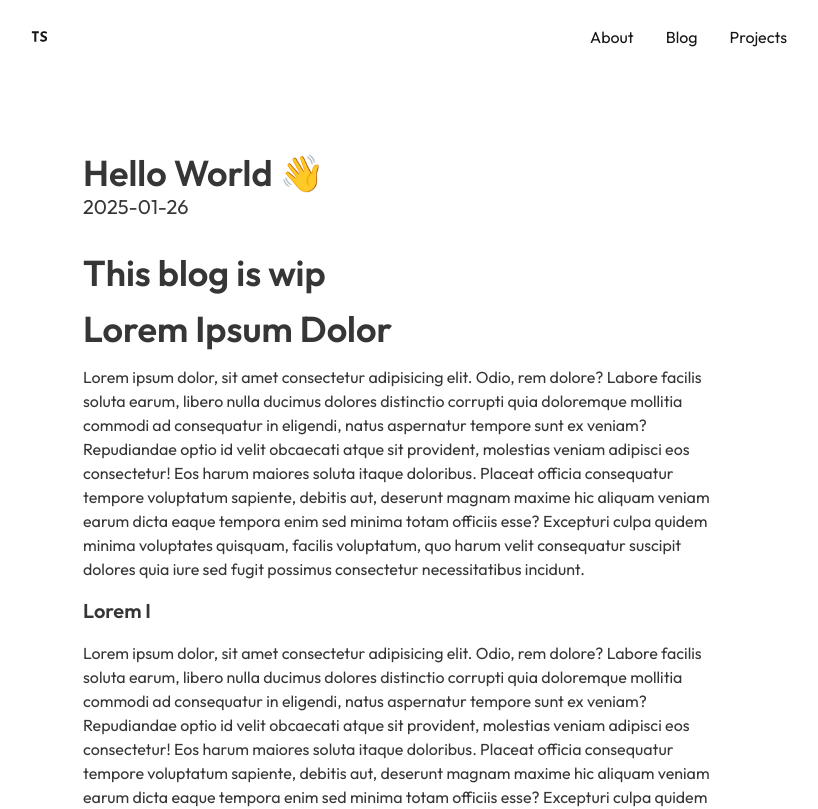
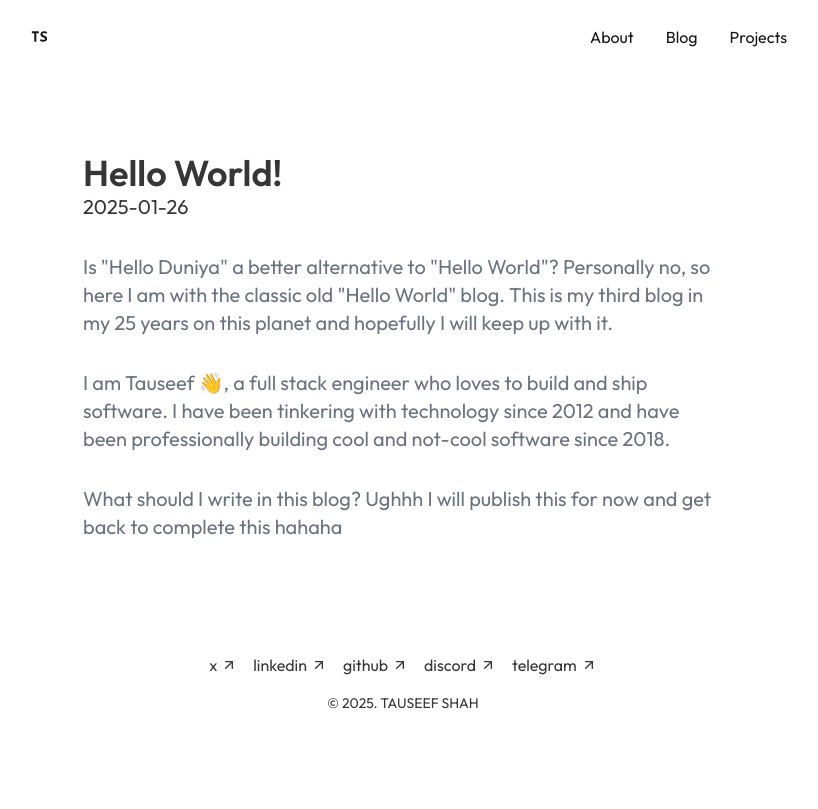
Before and after one commit to tauseefsshah/tauseefsshah.com, a Next.js app: page /blog/1-hello-world in a window 1280 px wide. Shown: the top 809 px of the page, without its empty margins (237-1055 px from the left). Built offline with nearby package versions, Linux system fonts and the light colour scheme.

Commit message:
chore: first blog. wip

```diff
--- a/app/blog/[slug]/page.jsx
+++ b/app/blog/[slug]/page.jsx
@@ -31,7 +31,7 @@ export default async function Page({ params }) {
         <p className="text-xl font-semiold">{meta.date}</p>
       </div>
       <article
-        className="space-y-4"
+        className="space-y-8 text-xl text-gray-500"
         dangerouslySetInnerHTML={{
           __html: _content,
         }}
--- a/data/blogs/1-hello-world.md
+++ b/data/blogs/1-hello-world.md
@@ -1,19 +1,11 @@
 ---
 date: "2025-01-26"
-title: Hello World 👋
-excerpt: This blog is wip. Lorem ipsum dolor, sit amet consectetur adipisicing elit. Odio, rem dolore? Labore facilis soluta earum, libero nulla ducimus dolores distinctio corrupti quia doloremque mollitia commodi ad consequatur in eligendi
+title: Hello World!
+excerpt: Is Hello Duniya a better alternative to Hello World? Personally no, so here I am with the classic old Hello World blog. This is my third blog in my 25 years on this planet and hopefully I will keep up with it.
 ---
 
-# This blog is wip
+Is "Hello Duniya" a better alternative to "Hello World"? Personally no, so here I am with the classic old "Hello World" blog. This is my third blog in my 25 years on this planet and hopefully I will keep up with it.
 
-# Lorem Ipsum Dolor
+I am Tauseef 👋, a full stack engineer who loves to build and ship software. I have been tinkering with technology since 2012 and have been professionally building cool and not-cool software since 2018.
 
-Lorem ipsum dolor, sit amet consectetur adipisicing elit. Odio, rem dolore? Labore facilis soluta earum, libero nulla ducimus dolores distinctio corrupti quia doloremque mollitia commodi ad consequatur in eligendi, natus aspernatur tempore sunt ex veniam? Repudiandae optio id velit obcaecati atque sit provident, molestias veniam adipisci eos consectetur! Eos harum maiores soluta itaque doloribus. Placeat officia consequatur tempore voluptatum sapiente, debitis aut, deserunt magnam maxime hic aliquam veniam earum dicta eaque tempora enim sed minima totam officiis esse? Excepturi culpa quidem minima voluptates quisquam, facilis voluptatum, quo harum velit consequatur suscipit dolores quia iure sed fugit possimus consectetur necessitatibus incidunt.
-
-### Lorem I
-
-Lorem ipsum dolor, sit amet consectetur adipisicing elit. Odio, rem dolore? Labore facilis soluta earum, libero nulla ducimus dolores distinctio corrupti quia doloremque mollitia commodi ad consequatur in eligendi, natus aspernatur tempore sunt ex veniam? Repudiandae optio id velit obcaecati atque sit provident, molestias veniam adipisci eos consectetur! Eos harum maiores soluta itaque doloribus. Placeat officia consequatur tempore voluptatum sapiente, debitis aut, deserunt magnam maxime hic aliquam veniam earum dicta eaque tempora enim sed minima totam officiis esse? Excepturi culpa quidem minima voluptates quisquam, facilis voluptatum, quo harum velit consequatur suscipit dolores quia iure sed fugit possimus consectetur necessitatibus incidunt.
-
-### Lorem II
-
-Lorem ipsum dolor, sit amet consectetur adipisicing elit. Odio, rem dolore? Labore facilis soluta earum, libero nulla ducimus dolores distinctio corrupti quia doloremque mollitia commodi ad consequatur in eligendi, natus aspernatur tempore sunt ex veniam? Repudiandae optio id velit obcaecati atque sit provident, molestias veniam adipisci eos consectetur! Eos harum maiores soluta itaque doloribus. Placeat officia consequatur tempore voluptatum sapiente, debitis aut, deserunt magnam maxime hic aliquam veniam earum dicta eaque tempora enim sed minima totam officiis esse? Excepturi culpa quidem minima voluptates quisquam, facilis voluptatum, quo harum velit consequatur suscipit dolores quia iure sed fugit possimus consectetur necessitatibus incidunt.
+What should I write in this blog? Ughhh I will publish this for now and get back to complete this hahaha
```
